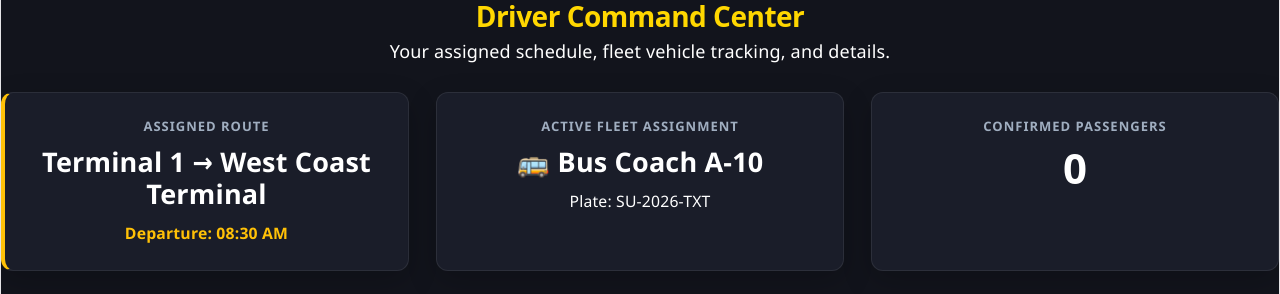
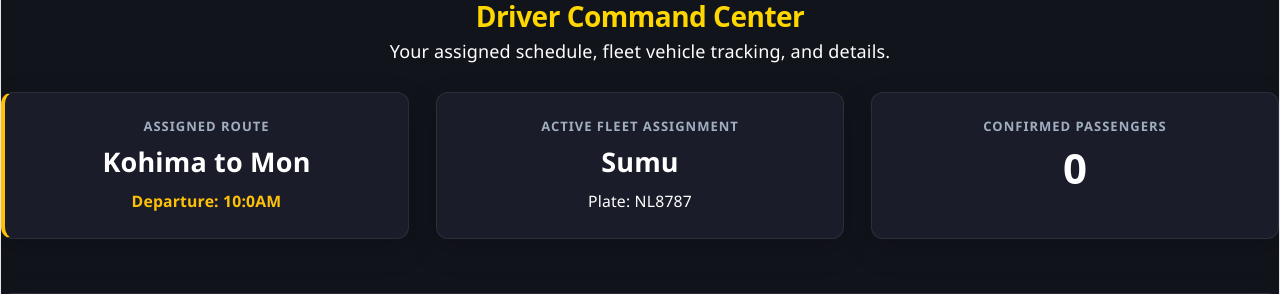
Before and after one commit to AlienQ7/transport-system, a React (Vite) app: page /driver-login in a window 1280 px wide. Shown: the top 294 px of the page. Built offline with nearby package versions, Linux system fonts and the light colour scheme; no server answers; sample sign-in values are in the browser's storage.

Commit message:
Update Driver.jsx

```diff
--- a/src/pages/Driver.jsx
+++ b/src/pages/Driver.jsx
@@ -5,10 +5,10 @@ import "../styles/dashboard.css";
 
 export default function Driver() {
   const [assignedShift, setAssignedShift] = useState({
-    vehicleName: "🚌 Bus Coach A-10",
-    licensePlate: "SU-2026-TXT",
-    route: "Terminal 1 → West Coast Terminal",
-    departureTime: "08:30 AM",
+    vehicleName: "Sumu",
+    licensePlate: "NL8787",
+    route: "Kohima to Mon",
+    departureTime: "10:0AM",
     totalPassengers: 0
   });
 
```
